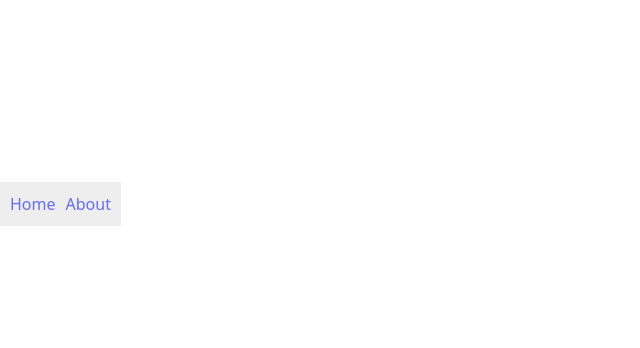
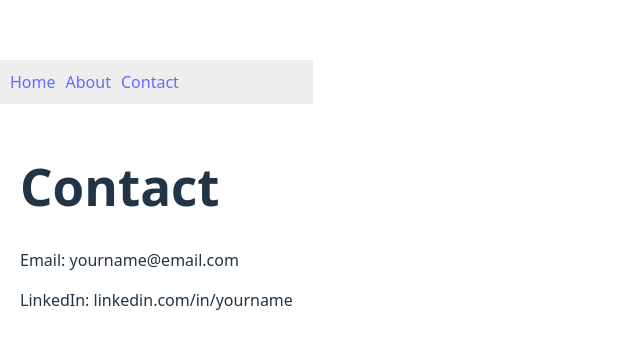
Before and after one commit to ammu1025/major-project, a React (Vite) app in the folder client/: page /contact in a window 1280 px wide. Before the commit this address had no page. Shown: the part 196-544 px from the top of the page, without its empty margins (0-640 px from the left). Built offline with nearby package versions, Linux system fonts and the light colour scheme.

Commit message:
Add contact page

```diff
--- a/client/src/App.jsx
+++ b/client/src/App.jsx
@@ -1,17 +1,20 @@
 import { Routes, Route, Link } from "react-router-dom";
 import About from "./pages/About";
+import Contact from "./pages/Contact";
 
 function App() {
   return (
     <>
       <nav style={{ padding: "10px", background: "#eee" }}>
         <Link to="/" style={{ marginRight: "10px" }}>Home</Link>
-        <Link to="/about">About</Link>
+        <Link to="/about" style={{ marginRight: "10px" }}>About</Link>
+        <Link to="/contact">Contact</Link>
       </nav>
 
       <Routes>
         <Route path="/" element={<h1>Personal Growth 🚀</h1>} />
         <Route path="/about" element={<About />} />
+        <Route path="/contact" element={<Contact />} />
       </Routes>
     </>
   );
--- /dev/null
+++ b/client/src/pages/Contact.jsx
@@ -0,0 +1,11 @@
+function Contact() {
+  return (
+    <div style={{ padding: "20px" }}>
+      <h1>Contact</h1>
+      <p>Email: yourname@email.com</p>
+      <p>LinkedIn: linkedin.com/in/yourname</p>
+    </div>
+  );
+}
+
+export default Contact;
```
